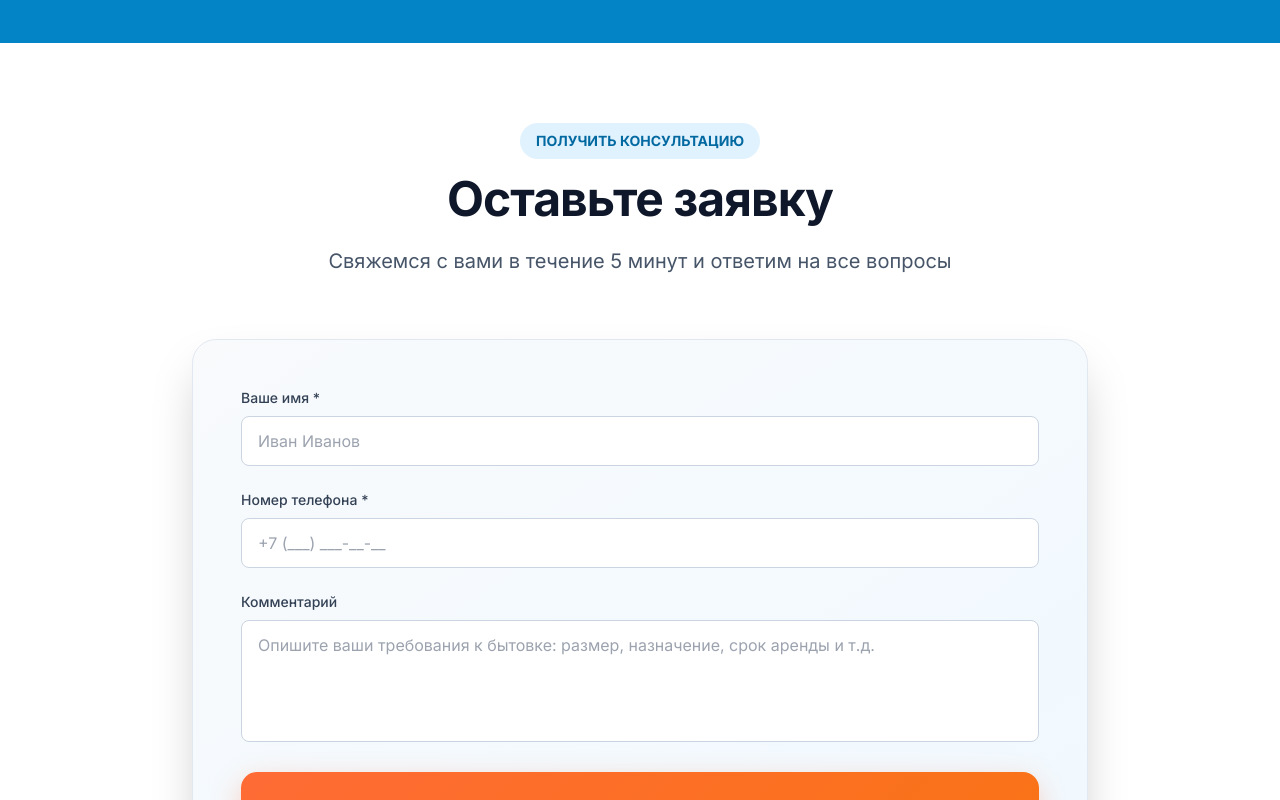
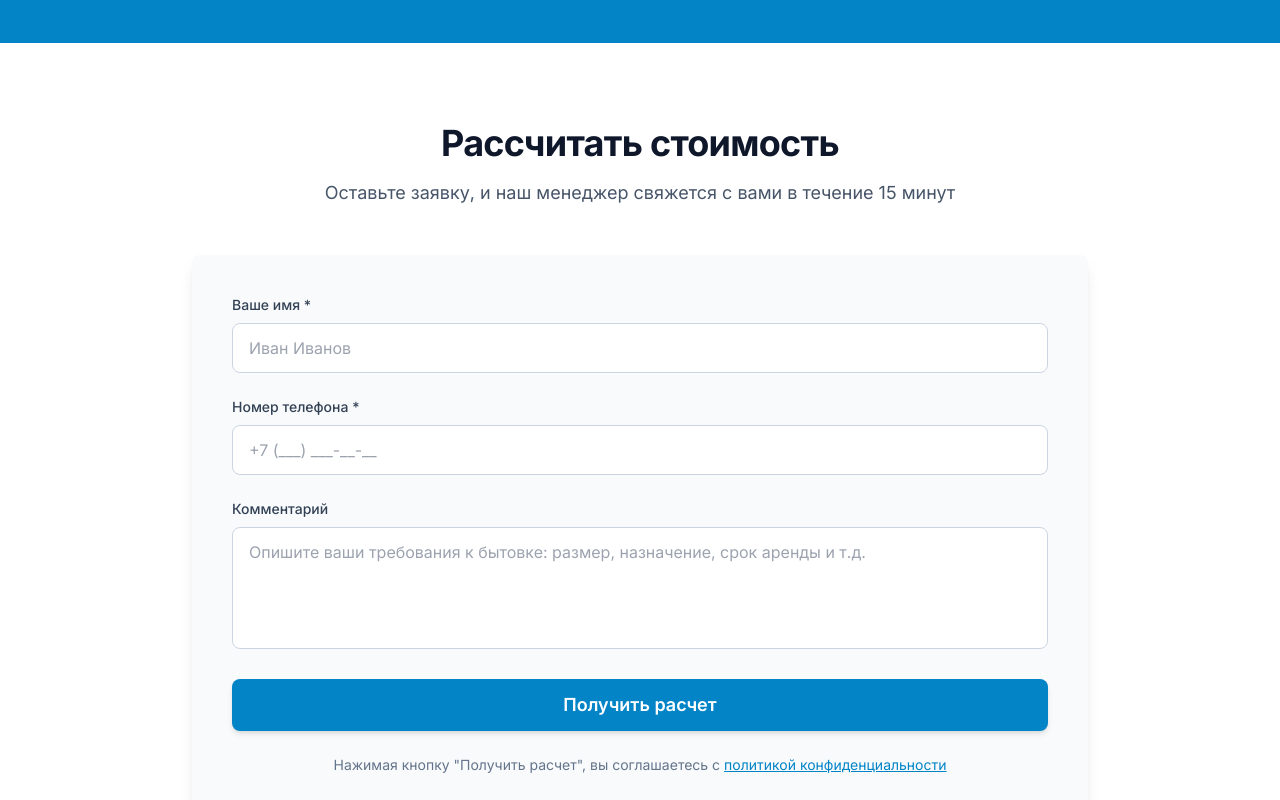
Before and after one commit to salavat808116/mir-bytovok116, a Next.js app: page /rent in a window 1280 px wide. Shown: the part 2420-3220 px from the top of the page. Built offline with nearby package versions, Linux system fonts and the light colour scheme.

Commit message:
Завершена минималистичная стилизация: убраны все градиенты, метки, лишние эффекты
Co-authored-by: Cursor <cursoragent@cursor.com>

```diff
--- a/src/components/ContactForm.tsx
+++ b/src/components/ContactForm.tsx
@@ -69,20 +69,17 @@ export default function ContactForm() {
       <div className="container-custom">
         <div className="max-w-4xl mx-auto">
           {/* Заголовок */}
-          <div className="text-center mb-16">
-            <div className="inline-block bg-primary-100 text-primary-700 text-sm font-bold px-4 py-2 rounded-full mb-4">
-              ПОЛУЧИТЬ КОНСУЛЬТАЦИЮ
-            </div>
-            <h2 className="text-4xl md:text-5xl font-bold text-industrial-900 mb-6">
-              Оставьте заявку
+          <div className="text-center mb-12">
+            <h2 className="text-3xl md:text-4xl font-bold text-industrial-900 mb-4">
+              Рассчитать стоимость
             </h2>
-            <p className="text-xl text-industrial-600 max-w-2xl mx-auto">
-              Свяжемся с вами в течение 5 минут и ответим на все вопросы
+            <p className="text-lg text-industrial-600 max-w-2xl mx-auto">
+              Оставьте заявку, и наш менеджер свяжется с вами в течение 15 минут
             </p>
           </div>
 
           {/* Форма */}
-          <div className="bg-gradient-to-br from-industrial-50 to-primary-50 rounded-3xl p-8 md:p-12 shadow-2xl border border-industrial-200">
+          <div className="bg-industrial-50 rounded-lg p-8 md:p-10 shadow-lg">
             <form onSubmit={handleSubmit} className="space-y-6">
               {/* Поле Имя */}
               <div>
@@ -138,9 +135,9 @@ export default function ContactForm() {
               <button
                 type="submit"
                 disabled={isSubmitting}
-                className="btn-orange text-white font-bold py-6 px-8 rounded-2xl text-xl w-full disabled:opacity-50 disabled:cursor-not-allowed transition-all duration-300 transform hover:-translate-y-1 uppercase tracking-wide"
+                className="btn-primary w-full text-lg disabled:opacity-50 disabled:cursor-not-allowed"
               >
-                {isSubmitting ? 'Отправка...' : 'Отправить заявку'}
+                {isSubmitting ? 'Отправка...' : 'Получить расчет'}
               </button>
 
               {/* Статус отправки */}
--- a/src/components/HowWeWork.tsx
+++ b/src/components/HowWeWork.tsx
@@ -70,14 +70,11 @@ export default function HowWeWork() {
     <section className="section-padding bg-white">
       <div className="container-custom">
         {/* Заголовок секции */}
-        <div className="text-center mb-20">
-          <div className="inline-block bg-primary-100 text-primary-700 text-sm font-bold px-4 py-2 rounded-full mb-4">
-            ЭТАПЫ РАБОТЫ
-          </div>
-          <h2 className="text-4xl md:text-5xl font-bold text-industrial-900 mb-6">
+        <div className="text-center mb-16">
+          <h2 className="text-3xl md:text-4xl font-bold text-industrial-900 mb-4">
             Как мы работаем
           </h2>
-          <p className="text-xl text-industrial-600 max-w-3xl mx-auto">
+          <p className="text-lg text-industrial-600 max-w-2xl mx-auto">
             Прозрачный процесс от заявки до установки бытовки на вашем объекте
           </p>
         </div>
@@ -90,24 +87,24 @@ export default function HowWeWork() {
               className="relative"
             >
               {/* Карточка этапа */}
-              <div className="bg-white rounded-2xl p-8 hover:shadow-2xl transition-all duration-300 transform hover:-translate-y-2 h-full border-2 border-industrial-100 hover:border-primary-300">
+              <div className="card h-full">
                 {/* Номер этапа */}
-                <div className="absolute -top-4 -left-4 w-16 h-16 bg-gradient-to-br from-primary-600 to-primary-700 text-white rounded-2xl flex items-center justify-center font-bold text-xl shadow-2xl shadow-primary-500/50">
+                <div className="absolute -top-3 -left-3 w-12 h-12 bg-primary-600 text-white rounded-lg flex items-center justify-center font-bold text-lg shadow-md">
                   {step.number}
                 </div>
 
                 {/* Иконка */}
-                <div className="text-primary-600 mb-6 mt-6">
+                <div className="text-primary-600 mb-4 mt-6">
                   {step.icon}
                 </div>
 
                 {/* Заголовок */}
-                <h3 className="text-xl font-bold text-industrial-900 mb-4">
+                <h3 className="text-lg font-bold text-industrial-900 mb-3">
                   {step.title}
                 </h3>
 
                 {/* Описание */}
-                <p className="text-industrial-600 leading-relaxed">
+                <p className="text-industrial-600 text-sm">
                   {step.description}
                 </p>
               </div>
@@ -125,16 +122,16 @@ export default function HowWeWork() {
         </div>
 
         {/* CTA блок */}
-        <div className="mt-20 text-center bg-gradient-to-r from-primary-600 to-primary-700 rounded-3xl p-12 shadow-2xl">
-          <h3 className="text-3xl font-bold text-white mb-4">
+        <div className="mt-16 text-center bg-primary-50 rounded-lg p-8 border border-primary-200">
+          <h3 className="text-2xl font-bold text-industrial-900 mb-3">
             Готовы начать работу?
           </h3>
-          <p className="text-primary-50 mb-8 text-lg">
-            Оставьте заявку, и мы свяжемся с вами в течение 5 минут
+          <p className="text-industrial-600 mb-6">
+            Оставьте заявку, и мы свяжемся с вами в течение 15 минут
           </p>
           <a
             href="#contact-form"
-            className="bg-gradient-to-r from-orange-500 to-orange-600 hover:from-orange-600 hover:to-orange-700 text-white font-bold py-4 px-10 rounded-2xl inline-block shadow-2xl hover:shadow-orange-500/50 transition-all duration-300 transform hover:-translate-y-1"
+            className="btn-primary inline-block"
           >
             Оставить заявку
           </a>
--- a/src/components/TrustBadges.tsx
+++ b/src/components/TrustBadges.tsx
@@ -61,27 +61,27 @@ export default function TrustBadges() {
   ]
 
   return (
-    <section className="section-padding bg-white">
+    <section className="section-padding bg-industrial-50 border-y border-industrial-200">
       <div className="container-custom">
         {/* Сетка бейджей */}
         <div className="grid grid-cols-2 md:grid-cols-3 lg:grid-cols-6 gap-6">
           {badges.map((badge, index) => (
             <div
               key={index}
-              className="text-center group bg-gradient-to-br from-white to-industrial-50 rounded-2xl p-6 border-2 border-industrial-100 hover:border-primary-300 hover:shadow-xl transition-all duration-300 transform hover:-translate-y-1"
+              className="text-center"
             >
               {/* Иконка */}
-              <div className="text-primary-600 mx-auto mb-4 group-hover:scale-110 transition-transform">
+              <div className="text-primary-600 mx-auto mb-3">
                 {badge.icon}
               </div>
 
               {/* Заголовок */}
-              <h4 className="font-bold text-industrial-900 text-sm mb-2 group-hover:text-primary-600 transition-colors">
+              <h4 className="font-semibold text-industrial-900 text-sm mb-1">
                 {badge.title}
               </h4>
 
               {/* Описание */}
-              <p className="text-xs text-industrial-600 leading-relaxed">
+              <p className="text-xs text-industrial-600">
                 {badge.description}
               </p>
             </div>
```
